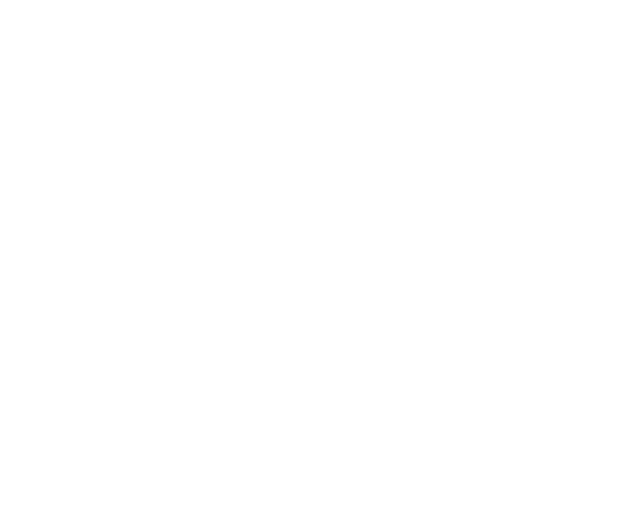
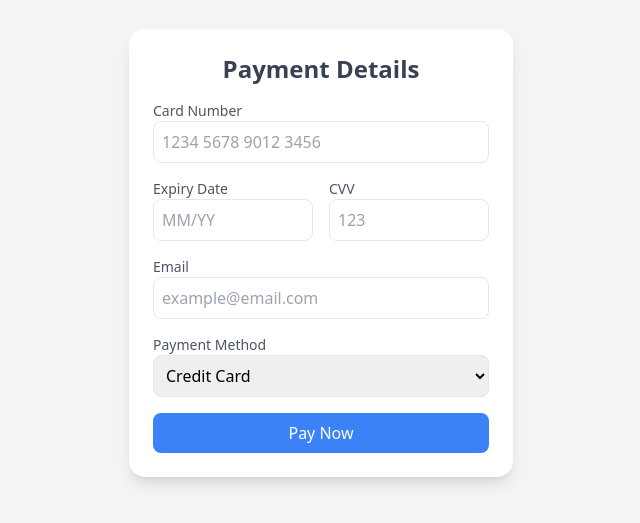
Before and after one commit to RavinduThilinaka/Spring-Boot-Project, a React (Create React App) app in the folder foodsite/: page /payment in a window 1280 px wide. Before the commit this address had no page. Shown: the part 147-670 px from the top of the page, without its empty margins (319-959 px from the left). Built offline with nearby package versions, Linux system fonts and the light colour scheme.

Commit message:
add new payment page

```diff
--- a/foodsite/src/App.js
+++ b/foodsite/src/App.js
@@ -20,6 +20,7 @@
 import Cart from './component/Dishes/Cart';
 import FoodList from './component/Dishes/FoodList';
 import AddFood from './component/Supplier/AddFood';
+import Payment from './component/Payment/Payment';
 
 
 
@@ -64,6 +65,8 @@
         <Route path="/cart" element={<Cart />} />
         <Route path="/foodlist" element={<FoodList />} />
         <Route path="/add" element={<AddFood />} />
+        <Route path="/payment" element={<Payment />} />
+        <Route path="/viewfood" element={<Payment />} />
         {UserService.adminOnly() && (
           <>
             <Route path="/user" element={<UserManagement />} />
--- /dev/null
+++ b/foodsite/src/component/Payment/Payment.jsx
@@ -0,0 +1,149 @@
+import { useState } from "react";
+import axios from "axios";
+import UserService from "../Register/UserService"; // Import UserService
+
+const Payment = () => {
+  const [formData, setFormData] = useState({
+    cardNumber: "",
+    cvv: "",
+    email: "",
+    method: "credit_card",
+    expDate: "",
+  });
+
+  const [loading, setLoading] = useState(false);
+
+  // Handle input change
+  const handleChange = (e) => {
+    setFormData({ ...formData, [e.target.name]: e.target.value });
+  };
+
+  // Handle form submission
+  const handleSubmit = async (e) => {
+    e.preventDefault();
+    setLoading(true);
+
+    const token = localStorage.getItem("token"); // Get token
+
+    if (!token) {
+      alert("You are not authenticated! Please login first.");
+      setLoading(false);
+      return;
+    }
+
+    try {
+
+      const response = await axios.post(
+        `${UserService.BASE_URL}/payments/addPayment`,
+        formData,
+        {
+          headers: { Authorization: `Bearer ${token}` },
+        }
+      );
+
+      alert("Payment successful!");
+      console.log("Payment Response:", response.data);
+    } catch (error) {
+      console.error("Error:", error);
+      alert("Payment failed! Please try again.");
+    } finally {
+      setLoading(false);
+    }
+  };
+
+
+
+
+
+  return (
+    <div className="flex justify-center items-center min-h-screen bg-gray-100">
+      <div className="bg-white p-6 rounded-2xl shadow-lg w-96">
+        <h2 className="text-2xl font-bold text-gray-700 text-center mb-4">Payment Details</h2>
+
+        <form onSubmit={handleSubmit}>
+          {/* Card Number */}
+          <div className="mb-4">
+            <label className="block text-gray-600 text-sm font-medium">Card Number</label>
+            <input
+              type="text"
+              name="cardNumber"
+              value={formData.cardNumber}
+              onChange={handleChange}
+              className="w-full p-2 border rounded-lg focus:outline-none focus:ring-2 focus:ring-blue-400"
+              placeholder="1234 5678 9012 3456"
+              required
+            />
+          </div>
+
+          {/* Expiry Date & CVV */}
+          <div className="flex space-x-4 mb-4">
+            <div className="w-1/2">
+              <label className="block text-gray-600 text-sm font-medium">Expiry Date</label>
+              <input
+                type="text"
+                name="expDate"
+                value={formData.expDate}
+                onChange={handleChange}
+                className="w-full p-2 border rounded-lg focus:outline-none focus:ring-2 focus:ring-blue-400"
+                placeholder="MM/YY"
+                required
+              />
+            </div>
+            <div className="w-1/2">
+              <label className="block text-gray-600 text-sm font-medium">CVV</label>
+              <input
+                type="text"
+                name="cvv"
+                value={formData.cvv}
+                onChange={handleChange}
+                className="w-full p-2 border rounded-lg focus:outline-none focus:ring-2 focus:ring-blue-400"
+                placeholder="123"
+                required
+              />
+            </div>
+          </div>
+
+          {/* Email */}
+          <div className="mb-4">
+            <label className="block text-gray-600 text-sm font-medium">Email</label>
+            <input
+              type="email"
+              name="email"
+              value={formData.email}
+              onChange={handleChange}
+              className="w-full p-2 border rounded-lg focus:outline-none focus:ring-2 focus:ring-blue-400"
+              placeholder="example@email.com"
+              required
+            />
+          </div>
+
+          {/* Payment Method */}
+          <div className="mb-4">
+            <label className="block text-gray-600 text-sm font-medium">Payment Method</label>
+            <select
+              name="method"
+              value={formData.method}
+              onChange={handleChange}
+              className="w-full p-2 border rounded-lg focus:outline-none focus:ring-2 focus:ring-blue-400"
+            >
+              <option value="credit_card">Credit Card</option>
+              <option value="debit_card">Debit Card</option>
+              <option value="paypal">PayPal</option>
+            </select>
+          </div>
+
+          {/* Pay Now Button */}
+          <button
+            type="submit"
+            className="w-full bg-blue-500 text-white py-2 rounded-lg hover:bg-blue-600 transition disabled:opacity-50"
+            disabled={loading}
+          >
+            {loading ? "Processing..." : "Pay Now"}
+          </button>
+        </form>
+      </div>
+    </div>
+  );
+};
+
+export default Payment;
--- a/foodsite/src/component/Supplier/AddFood.jsx
+++ b/foodsite/src/component/Supplier/AddFood.jsx
@@ -1,5 +1,6 @@
 import React, { useState } from 'react';
 import axios from 'axios';
+import UserService from '../Register/UserService';
 
 export default function AddFood() {
   const [foodName, setFoodName] = useState('');
@@ -31,7 +32,7 @@
     console.log('Sending request to backend with data:', formData); // Debugging request data
 
     axios
-      .post('http://localhost:8080/supplier/addsupplier', formData, {
+      .post(`${UserService.BASE_URL}/supplier/addsupplier`, formData, {
         headers: {
           'Content-Type': 'multipart/form-data',
         },
--- /dev/null
+++ b/foodsite/src/component/Supplier/ViewFood.jsx
@@ -0,0 +1,30 @@
+import axios from 'axios';
+import React, { useState } from 'react'
+import UserService from '../Register/UserService';
+
+function ViewFood() {
+
+    const [food,setFood] = useState({
+        foodName:"",
+        foodPrice:"",
+        foodQuantity:"",
+        availabilityStatus:"",
+        imagePreview:"",
+    })
+
+    const [imagePreview,setImagePreview] = useState([]);
+    const [imageUrls,setImageUrls] = useState([])
+
+    const fatchImages = async () =>{
+        try {
+            const response = await axios.get( `${UserService.BASE_URL}/supplier/addsupplier`)
+        } catch (error) {
+
+        }
+    }
+  return (
+    <div>ViewFood</div>
+  )
+}
+
+export default ViewFood
```
Also changed, not shown: 2 other files (tests, documents, lock files or other folders).
